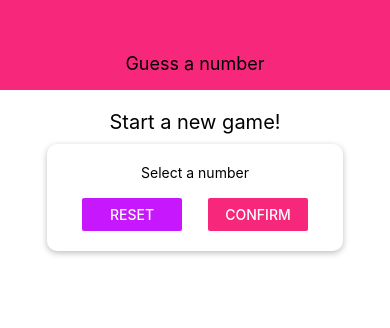
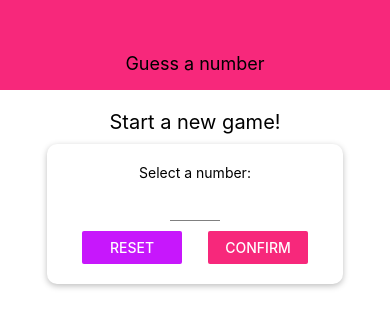
Before and after one commit to BenjaminKyhn/rn-guess-a-number, a React Native app: screen / in a window 390 px wide. Shown: the top 328 px of the page. Built offline with nearby package versions, Linux system fonts and the light colour scheme.

Commit message:
Created Input component

```diff
--- /dev/null
+++ b/components/Input.js
@@ -0,0 +1,17 @@
+import React from 'react';
+import { TextInput, StyleSheet } from "react-native";
+
+const Input = props => {
+    return <TextInput {...props} style={{...styles.input, ...props.style}}/>
+};
+
+const styles = StyleSheet.create({
+    input: {
+        height: 30,
+        borderBottomColor: 'grey',
+        borderBottomWidth: 1,
+        marginVertical: 10
+    }
+});
+
+export default Input;
--- a/screens/StartGameScreen.js
+++ b/screens/StartGameScreen.js
@@ -1,21 +1,44 @@
-import React from 'react';
-import { View, Text, StyleSheet, Button, TextInput } from "react-native";
+import React, {useState} from 'react';
+import {View, Text, StyleSheet, Button, TextInput, TouchableWithoutFeedback, Keyboard} from "react-native";
 import Card from '../components/Card';
 import Colors from '../constants/colors';
+import Input from '../components/Input'
 
 const StartGameScreen = props => {
+
+    const [enteredValue, setEnteredValue] = useState('');
+
+    const numberInputHandler = inputText => {
+        setEnteredValue(inputText.replace(/[^0-9]/g, ''));
+    };
+
     return (
+        <TouchableWithoutFeedback onPress={() => {
+            Keyboard.dismiss(); // The keyboard disappears from the screen when tapping anywhere
+        }}>
             <View style={styles.screen}>
                 <Text style={styles.title}>Start a new game!</Text>
                 <Card style={styles.inputContainer}>
-                <Text>Select a number</Text>
-                <TextInput/>
+                    <Text>Select a number:</Text>
+                    <Input
+                        style={styles.input}
+                        blurOnSubmit
+                        autoCapitalize='none'
+                        autoCorrect={false}
+                        keyboardType="number-pad"
+                        maxLength={2}
+                        onChangeText={numberInputHandler}
+                        value={enteredValue}
+                    />
                     <View style={styles.buttonContainer}>
-                    <View style={styles.button}><Button title="Reset" onPress={() => {}} color={Colors.secondary}/></View>
-                    <View style={styles.button}><Button title="Confirm" onPress={() => {}} color={Colors.primary}/></View>
+                        <View style={styles.button}><Button title="Reset" onPress={() => {
+                        }} color={Colors.secondary}/></View>
+                        <View style={styles.button}><Button title="Confirm" onPress={() => {
+                        }} color={Colors.primary}/></View>
                     </View>
                 </Card>
             </View>
+        </TouchableWithoutFeedback>
     );
 };
 
@@ -42,6 +65,10 @@
     },
     button: {
         width: 100
+    },
+    input: {
+        width: 50,
+        textAlign: 'center'
     }
 });
 
```
Lines whose indentation alone changed are shown as unchanged.
